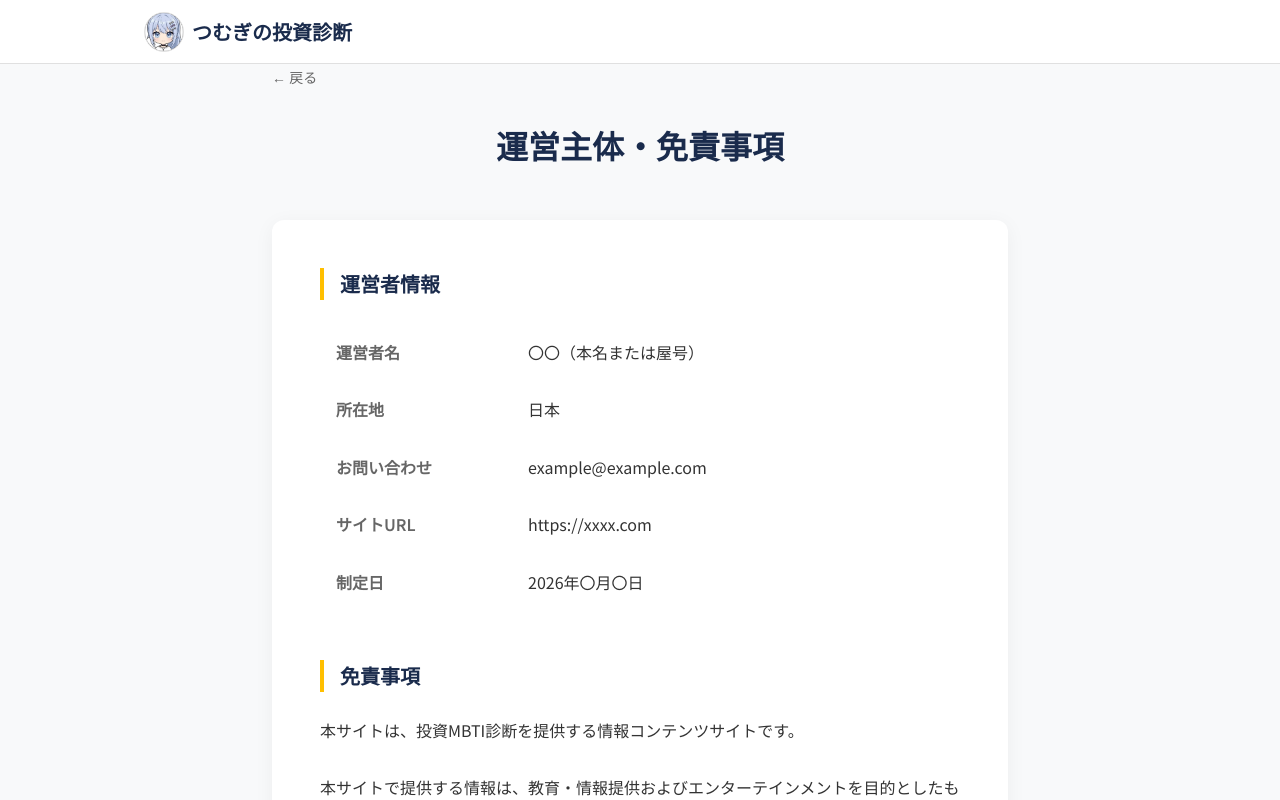
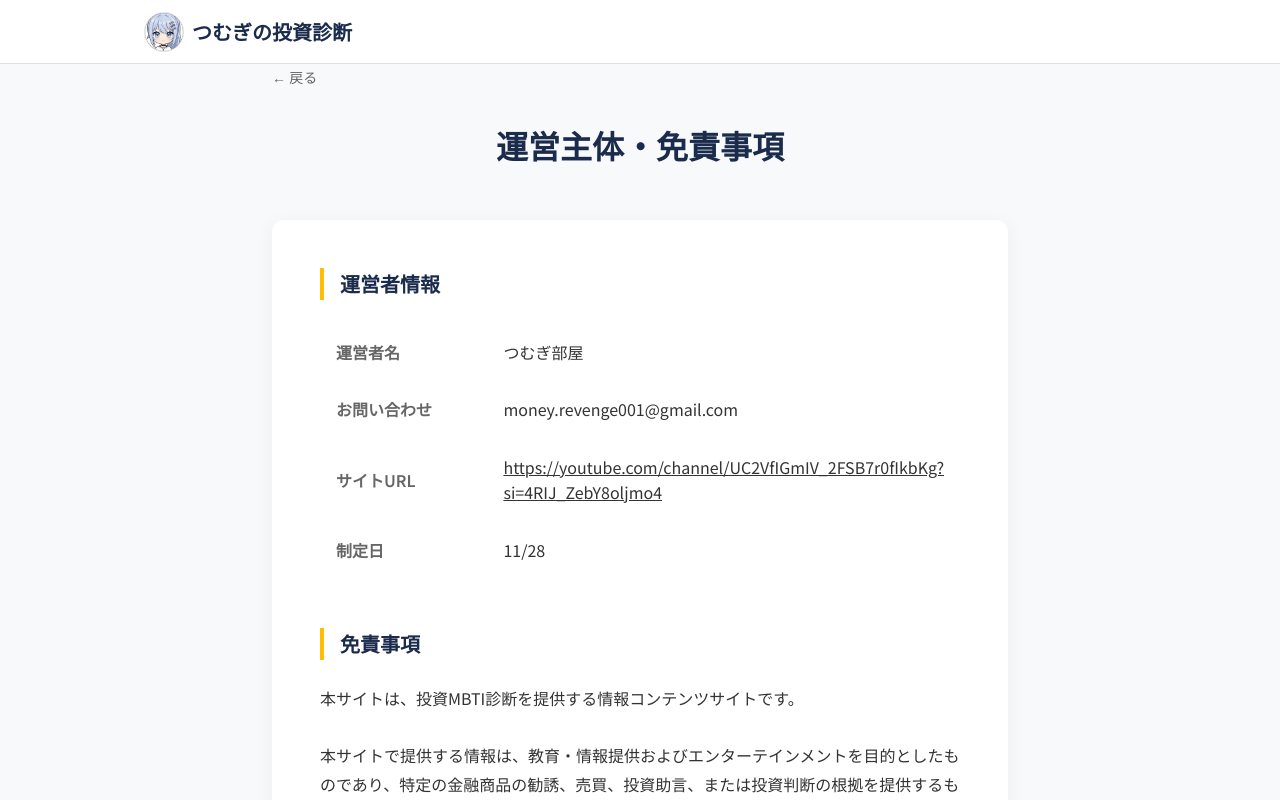
Before and after one commit to waniwanipanich463/toushi-shindan, a Next.js app: page /about in a window 1280 px wide. Shown: the top 800 px of the page. Built offline with nearby package versions, Linux system fonts and the light colour scheme; no server answers.

Commit message:
Update operator info on about page

```diff
--- a/src/app/about/page.tsx
+++ b/src/app/about/page.tsx
@@ -21,23 +21,28 @@ export default function AboutPage() {
                             <tbody>
                                 <tr>
                                     <th>運営者名</th>
-                                    <td>〇〇（本名または屋号）</td>
-                                </tr>
-                                <tr>
-                                    <th>所在地</th>
-                                    <td>日本</td>
+                                    <td>つむぎ部屋</td>
                                 </tr>
                                 <tr>
                                     <th>お問い合わせ</th>
-                                    <td>example@example.com</td>
+                                    <td>money.revenge001@gmail.com</td>
                                 </tr>
                                 <tr>
                                     <th>サイトURL</th>
-                                    <td>https://xxxx.com</td>
+                                    <td>
+                                        <a
+                                            href="https://youtube.com/channel/UC2VfIGmIV_2FSB7r0fIkbKg?si=4RIJ_ZebY8oljmo4"
+                                            target="_blank"
+                                            rel="noopener noreferrer"
+                                            style={{ textDecoration: 'underline' }}
+                                        >
+                                            https://youtube.com/channel/UC2VfIGmIV_2FSB7r0fIkbKg?si=4RIJ_ZebY8oljmo4
+                                        </a>
+                                    </td>
                                 </tr>
                                 <tr>
                                     <th>制定日</th>
-                                    <td>2026年〇月〇日</td>
+                                    <td>11/28</td>
                                 </tr>
                             </tbody>
                         </table>
```
